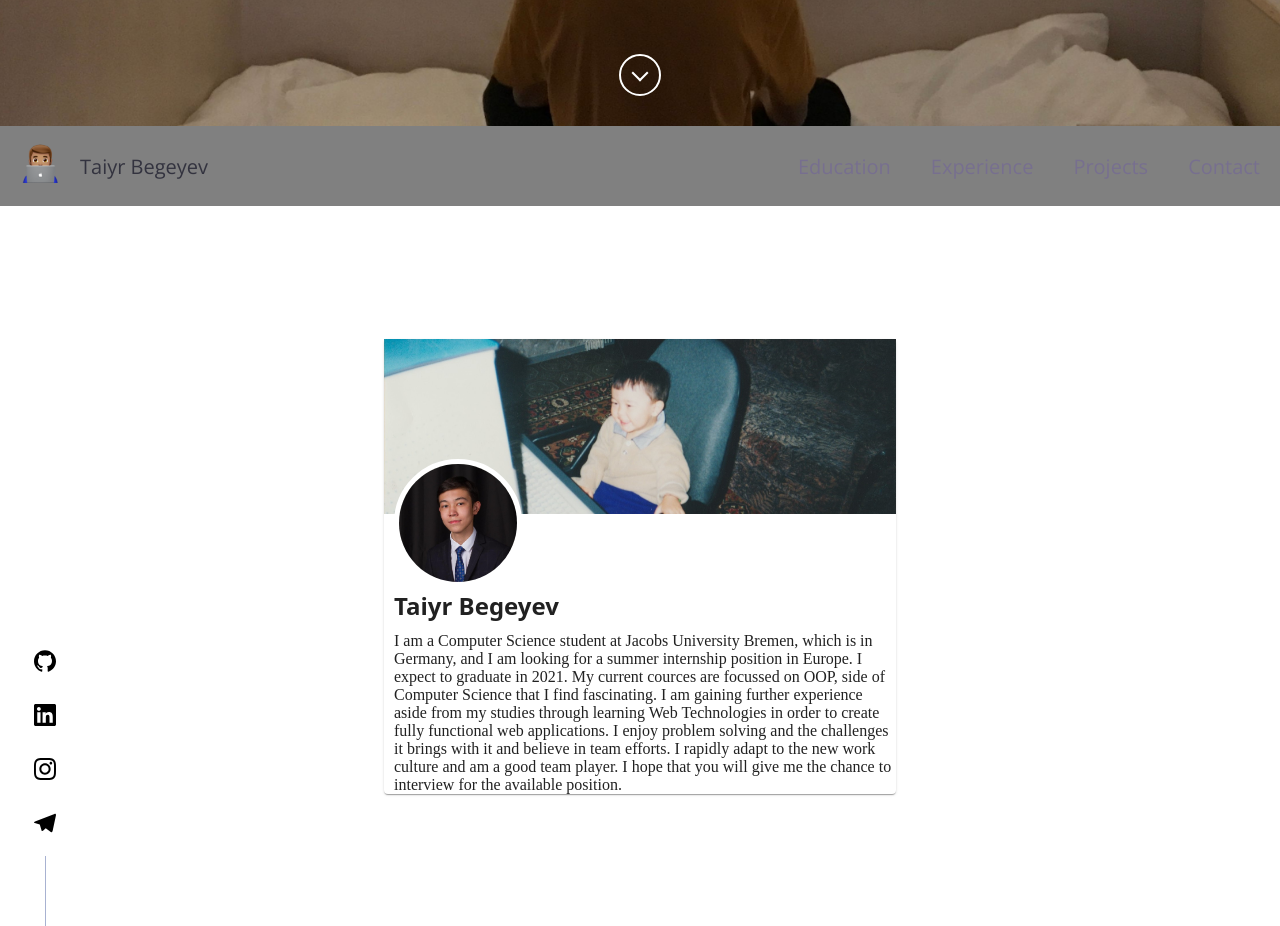
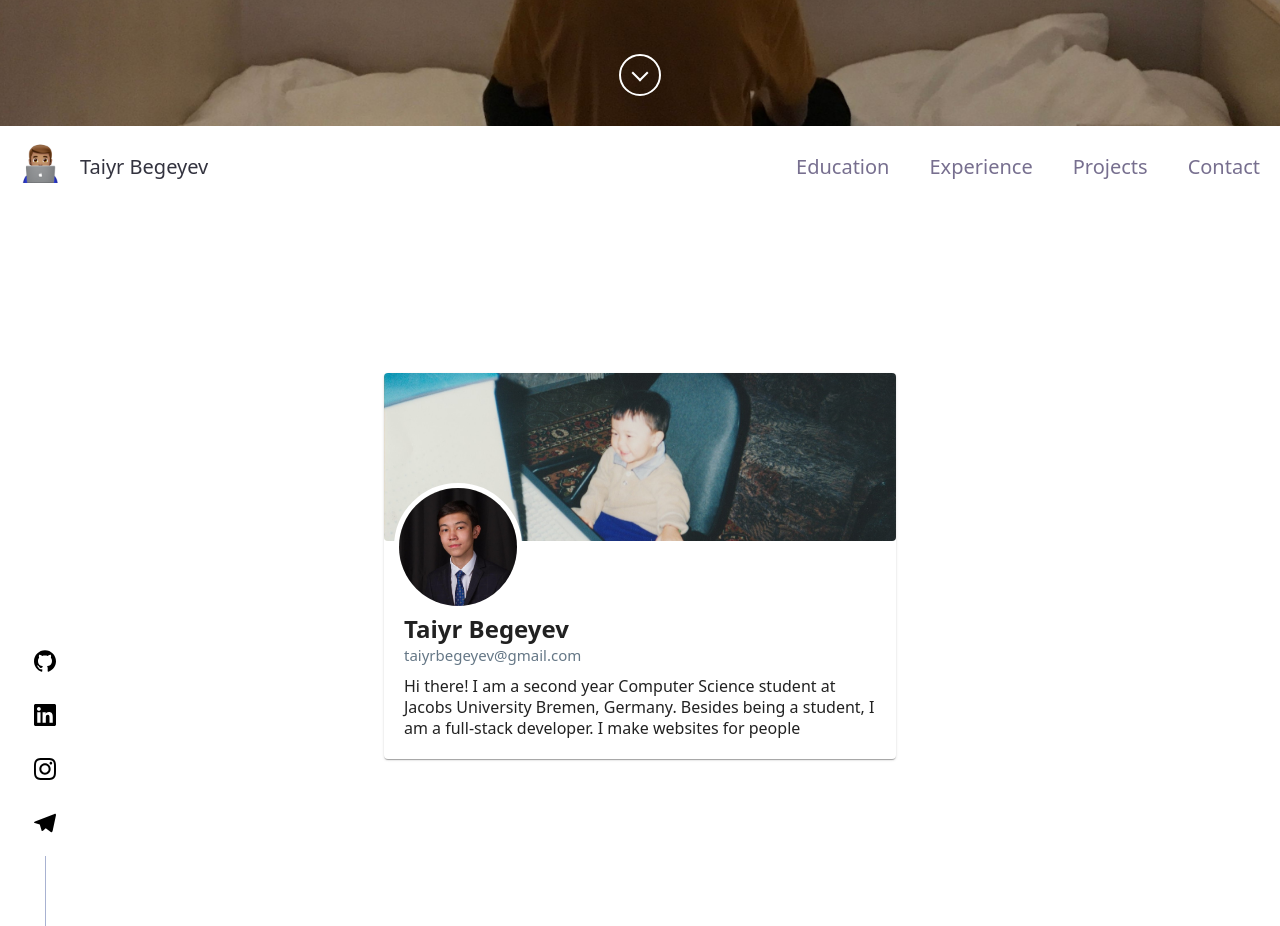
Before and after one commit to taiyrbegeyev/taiyr-website, a React (Create React App) app: page / in a window 1280 px wide. Shown: the part 674-1600 px from the top of the page. Built offline with nearby package versions, Linux system fonts and the light colour scheme.

Commit message:
:sparkles: improve AboutMeCard

```diff
--- /dev/null
+++ b/src/components/AboutMeCard/index.jsx
@@ -0,0 +1,35 @@
+import React from 'react'
+import {
+  AboutMeWrapper, AboutMePictureSection, AboutMePictureWrapper,
+  AboutMePicture, AboutMeImage, AboutMeInfoSection, AboutMeInfo,
+  AboutMeInfoName, AboutMeInfoNameSub, AboutMeInfoDescription
+} from './styles'
+import profilePic from 'assets/taiyr.png'
+import profileImg from 'assets/taiyrKid.jpg'
+import text from 'config/text'
+
+const AboutMeCard = () => {
+  return (
+    <AboutMeWrapper>
+      <AboutMePictureSection>
+        <AboutMePictureWrapper>
+          <AboutMePicture src={profilePic}/>
+        </AboutMePictureWrapper>
+        <AboutMeImage imageUrl={profileImg} />
+      </AboutMePictureSection>
+      <AboutMeInfoSection>
+        <AboutMeInfo>
+          <AboutMeInfoName>
+            <h2>Taiyr Begeyev</h2>
+            <AboutMeInfoNameSub href="mailto:taiyrbegeyev@gmail.com">taiyrbegeyev@gmail.com</AboutMeInfoNameSub>
+          </AboutMeInfoName>
+          <AboutMeInfoDescription>
+            <p>{text.about_me}</p>
+          </AboutMeInfoDescription>
+        </AboutMeInfo>
+      </AboutMeInfoSection>
+    </AboutMeWrapper>
+  )
+}
+
+export default AboutMeCard
--- /dev/null
+++ b/src/components/AboutMeCard/styles.jsx
@@ -0,0 +1,77 @@
+import styled from 'styled-components'
+import {Paper} from '@material-ui/core'
+import { device } from 'config/device'
+
+export const AboutMeWrapper = styled(Paper)`
+  &&& {
+    width: 85vw;
+    @media ${device.tablet} {
+      width: 40vw;
+    }
+  }
+`
+
+export const AboutMePictureSection = styled.div`
+  width: 100%;
+  height: 30vh;
+  position: relative;
+  /* @media ${device.tablet} {
+    height: 25rem
+  } */
+`
+
+export const AboutMePictureWrapper = styled.div`
+  position: absolute;
+  bottom: 0;
+  margin-left: 1rem;
+`
+
+export const AboutMePicture = styled.img`
+  border-radius: 50%;
+  border: 0.5rem solid white;
+  width: 30%;
+
+  @media ${device.tablet} {
+    width: 12.8rem;
+  }
+`
+
+export const AboutMeImage = styled.div`
+  background-image: url("${props => props.imageUrl}");
+  background-position: center;
+  background-repeat: no-repeat;
+  background-size: cover;
+  height: 70%;
+  width: 100%;
+  border-radius: 0.4rem;
+`
+
+export const AboutMeInfoSection = styled.div`
+  width: 100%;
+  padding-bottom: 2rem;
+`
+
+export const AboutMeInfo = styled.div`
+  height: auto;
+  font-size: 1.6rem;
+  font-family: system-ui, -apple-system, BlinkMacSystemFont, "Segoe UI", Roboto, Ubuntu, "Helvetica Neue", sans-serif;
+  line-height: 1.3125;
+`
+
+export const AboutMeInfoName = styled.div`
+  padding: 0 2rem;
+`
+
+export const AboutMeInfoNameSub = styled.a`
+  color: rgb(101, 119, 134);
+  font-size: 15px;
+  overflow-wrap: break-word;
+  text-decoration: none;
+  cursor: pointer;
+`
+
+export const AboutMeInfoDescription = styled.div`
+  margin-top: 1rem;
+  padding: 0 2rem;
+  overflow-wrap: break-word;
+`
--- a/src/components/NavBar/NavBar.jsx
+++ b/src/components/NavBar/NavBar.jsx
@@ -10,7 +10,7 @@ const NavBar = () => {
   <Header>
     <Nav>
       <Logo>
-        <Anchor href="/">
+        <Anchor href="#aboutme">
           <DeveloperIcon src={developer} />
         </Anchor>
         <LogoName>Taiyr Begeyev</LogoName>
--- a/src/components/NavBar/styles.jsx
+++ b/src/components/NavBar/styles.jsx
@@ -2,11 +2,10 @@ import styled from 'styled-components'
 import { device } from 'config/device'
 
 export const Header = styled.header`
-  width: 100%;
+  width: 100vw;
   height: 10vh;
   overflow: hidden;
-  font-family: 'Open Sans', sans-serif !important;
-  background-color: gray;
+  font-family: system-ui, -apple-system, BlinkMacSystemFont, "Segoe UI", Roboto, Ubuntu, "Helvetica Neue", sans-serif;
 `
 
 export const Nav = styled.nav`
--- a/src/containers/AboutMe/index.jsx
+++ b/src/containers/AboutMe/index.jsx
@@ -1,31 +1,24 @@
 import React, { Component } from 'react'
 import SocialMedia from 'components/SocialMedia/SocialMedia'
 import NavBar from 'components/NavBar/NavBar'
-import {
-  MainContainer, AboutMeWrapper,
-  AboutMeImage, AboutMePicture,
-  AboutMeInfo, AboutMeInfoSection,
-  AboutMePictureWrapper, AboutMePictureSection,
-  AboutMeInfoName, AboutMeInfoDescription
-} from './styles'
-import profilePic from 'assets/taiyr.png'
-import profileImg from 'assets/taiyrKid.jpg'
+import AboutMeCard from 'components/AboutMeCard'
+import { AboutMeContainer, MainContainer} from './styles'
 
 class AboutMe extends Component {
   render() {
     return(
-      <React.Fragment>
+      <AboutMeContainer>
         <NavBar/>
         <MainContainer>
           <SocialMedia />
-          <AboutMeWrapper>
+          <AboutMeCard />
+          {/* <AboutMeWrapper>
             <AboutMePictureSection>
               <AboutMePictureWrapper>
                 <AboutMePicture src={profilePic}/>
               </AboutMePictureWrapper>
               <AboutMeImage imageUrl={profileImg} />
             </AboutMePictureSection>
-
             <AboutMeInfoSection>
               <AboutMeInfo>
                 <AboutMeInfoName>
@@ -36,9 +29,9 @@ class AboutMe extends Component {
                 </AboutMeInfoDescription>
               </AboutMeInfo>
             </AboutMeInfoSection>
-          </AboutMeWrapper>
+          </AboutMeWrapper> */}
         </MainContainer>
-      </React.Fragment>
+      </AboutMeContainer>
     )
   }
 }
--- a/src/containers/AboutMe/styles.jsx
+++ b/src/containers/AboutMe/styles.jsx
@@ -1,6 +1,10 @@
 import styled from 'styled-components'
-import {Paper} from '@material-ui/core'
-import { device } from 'config/device'
+
+export const AboutMeContainer = styled.div`
+  min-height: 100vh;
+  height: 100%;
+  width: 100vw;
+`
 
 export const MainContainer = styled.div`
   display: flex;
@@ -9,65 +13,3 @@ export const MainContainer = styled.div`
   height: 90vh;
   position: relative;
 `
-
-export const AboutMeWrapper = styled(Paper)`
-  width: 80vw;
-  background-color: gray;
-
-  @media ${device.tablet} {
-    width: 40vw;
-  }
-`
-
-export const AboutMeInfoSection = styled.div`
-  width: 100%;
-`
-
-export const AboutMeInfo = styled.div`
-  height: auto;
-  font-size: 1.6rem;
-  margin-left: 1rem;
-`
-
-export const AboutMeInfoName = styled.div`
-  font-family: system-ui, -apple-system, BlinkMacSystemFont, "Segoe UI", Roboto, Ubuntu, "Helvetica Neue", sans-serif;
-`
-
-export const AboutMeInfoDescription = styled.div`
-  margin-top: 1rem;
-`
-
-export const AboutMePictureSection = styled.div`
-  width: 100%;
-  height: 25vh;
-  position: relative;
-
-  @media ${device.tablet} {
-    height: 25rem
-  }
-`
-
-export const AboutMePictureWrapper = styled.div`
-  position: absolute;
-  bottom: 0;
-  margin-left: 1rem;
-`
-
-export const AboutMePicture = styled.img`
-  border-radius: 50%;
-  border: 0.5rem solid white;
-  width: 30%;
-
-  @media ${device.tablet} {
-    width: 12.8rem;
-  }
-`
-
-export const AboutMeImage = styled.div`
-  background-image: url("${props => props.imageUrl}");
-  background-position: center;
-  background-repeat: no-repeat;
-  background-size: cover;
-  height: 70%;
-  width: 100%;
-`
--- a/src/containers/Intro/styles.jsx
+++ b/src/containers/Intro/styles.jsx
@@ -16,7 +16,7 @@ export const NameContainer = styled.div`
   margin-bottom: ${props => props.titleMargin}vh;
   color: white;
   text-align: center;
-  font-family: 'Open Sans', sans-serif !important;
+  font-family: system-ui, -apple-system, BlinkMacSystemFont, "Segoe UI", Roboto, Ubuntu, "Helvetica Neue", sans-serif;
 `
 
 export const Title = styled.div`
```
